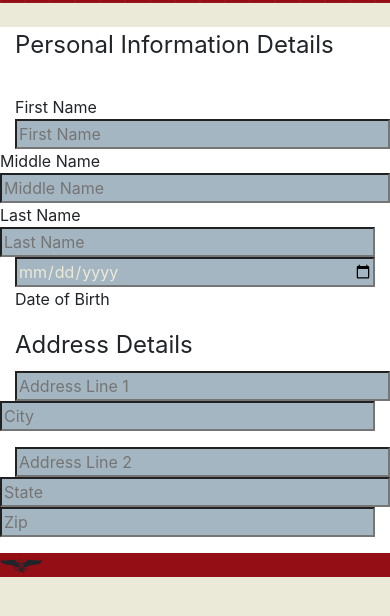
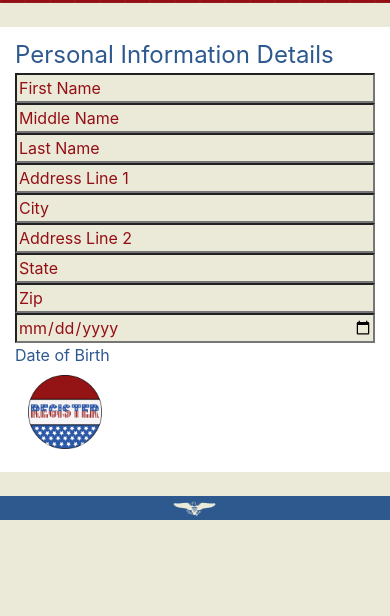
Before and after one commit to wesleykruger/Couch-Poll-tato, a plain HTML site: page Profile.html in a window 390 px wide. Shown: the part 132-748 px from the top of the page. Drawn offline with nearby package versions, Linux system fonts and the light colour scheme.

Commit message:
profile edits

```diff
--- a/Profile.html
+++ b/Profile.html
@@ -34,13 +34,6 @@
     .nav-tabs {
       margin-bottom: 0;
   }
-
-
-
-
-
-
-
   </style>
 
 </head>
@@ -72,53 +65,36 @@
     <div class="col-md-offset-1 form">
       <form class="form-horizontal" role="form">
         <fieldset>
-          <br>
           <!-- Form Name -->
           <legend>Personal Information Details</legend>
-
-          <!-- Text input-->
           <div class="form-group">
+            <!-- Name Line -->
             <div class="row">
               <div class="col-sm-5 right-padding">
-                <label class="labelReg">First Name</label>
                 <input type="text" name="fistName" placeholder="First Name" class="inputReg">
               </div>
               <div class="col-sm-2 no-padding">
-                <label class="labelReg">Middle Name</label>
                 <input type="text" name="middleName" placeholder="Middle Name" class="inputReg">
               </div>
               <div class="col-sm-5 left-padding">
-                <label class="labelReg">Last Name</label>
                 <input type="text" name="lastName" placeholder="Last Name" class="inputReg">
               </div>
             </div>
-            <div class="row">
-            <div class="col-sm-6">
-                <input type="date" placeholder="Date Of Birth" class="inputReg">
-            </div>
-            <div class="col-sm-6">Date of Birth</div>
-            </div>
-          </div>
+
 
             <!-- Text input-->
 
             <!-- Address Section -->
             <!-- Form Name -->
-          <legend>Address Details</legend>
             <!-- Text input-->
-          <div class="form-group">
             <div class="row">
               <div class="col-sm-8 right-padding">
                 <input type="text" name="addressLine1" placeholder="Address Line 1" class="inputReg">
               </div>
-
               <div class="col-sm-4 left-padding">
                 <input type="text" name="city" placeholder="City" class="inputReg">
               </div>
             </div>
-        </div>
-          <!-- Text input-->
-          <div class="form-group">
             <div class="row">
               <div class="col-sm-8 right-padding">
                 <input type="text" name="addressLine2" placeholder="Address Line 2" class="inputReg">
@@ -130,12 +106,23 @@
                 <input type="text" name="postalCode" placeholder="Zip" class="inputReg">
               </div>
             </div>
+            <div class="row">
+              <div class="col-sm-6 right-padding">
+                <input type="date" placeholder="Date Of Birth" class="inputReg dob">
               </div>
+              <div class="col-sm-6 left-padding birth">Date of Birth</div>
+              </div>
+            <div class="row">
+                <div class="col-sm-2 birth age"></div>
+            </div>
+                <div class="btnSpace">
+                  <button class="createProfileBtn profileBtn"><img class="btn" src="assets/images/createProfileBtn.png"></button></div>
             <!-- Text input-->
         </fieldset>
       </form>
     </div>
   </section>
+  <br>
   <footer class="footer">
     <div class="titleWeb">a</div>
   </footer>
--- a/assets/css/regist.css
+++ b/assets/css/regist.css
@@ -3,12 +3,21 @@
     max-width: 620px;
   }
 
+  legend {
+      color: rgb(46, 89, 143);
+      margin: 0;
+      padding-top: 10px;
+  }
   .inputReg{
       width: 100%;
-      background-color:rgb(164, 182, 193);
-      color:  rgb(235, 234, 217);
+      color:rgb(148, 15, 21);
+      background-color:  rgb(235, 234, 217);
+  }
 
-  }
+::placeholder{
+    color: rgb(148, 15, 21)
+}
+
 
   .form {
     margin:0;
@@ -28,3 +37,46 @@
   .labelReg{
     margin:0
   }
+
+  .birth{
+      color: rgb(46, 89, 143);
+  }
+
+  .profileBtn{
+    background-color: white;
+    border: 0;
+    margin: 0;
+    padding:0;
+}
+
+  .btn{
+      max-width: 100px;
+      max-height: 100px;
+      background-color: white;
+
+    }
+        .btnSpace{
+            padding-left: 400px;
+          }
+
+    @media only screen and (max-width: 580px) {
+        .no-padding {
+            padding-right:15;
+            padding-left:15;
+
+          }
+
+          .right-padding {
+            padding-right:15;
+            padding-left:15;
+
+          }
+          .left-padding {
+            padding-left:15;
+            padding-right:15;
+          }
+
+          .btnSpace{
+            align-content: center;
+            padding-left:0;
+          }}
--- a/assets/css/style.css
+++ b/assets/css/style.css
@@ -130,10 +130,14 @@ body {
 /* footer */
 .titleWeb {
   font-family: "font-image";
+  text-align: center;
+  color: rgb(235, 234, 217)
+
 }
 
 .footer {
-  background-color: rgb(148,15,21);
+background-color: rgb(46, 89, 143);
+
 max-width: 100%;
 max-height: 30px;
 align-content: center;
```
Also changed, not shown: assets/images/createProfileBtn.png (added), 1 other file. Lines whose indentation alone changed are shown as unchanged.
